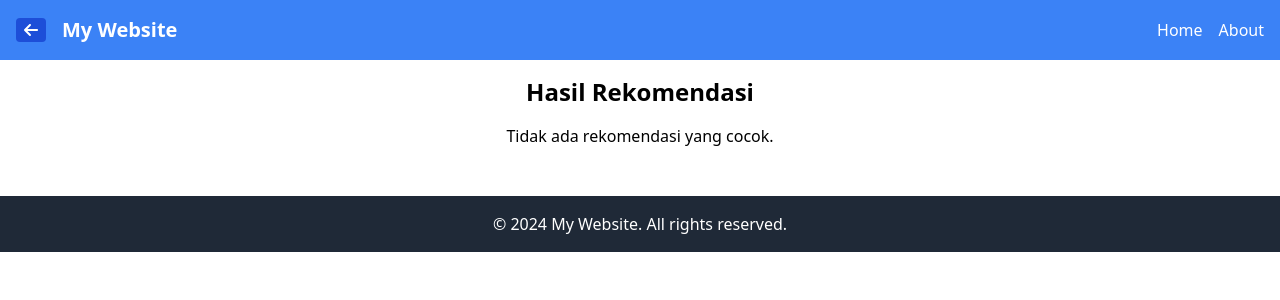
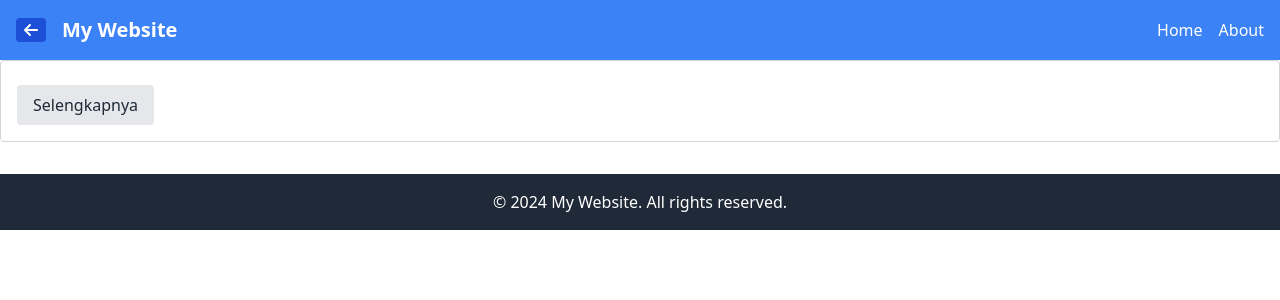
Before and after one commit to Banendra17/Rekom, a React (Create React App) app in the folder feapp/: page /resulttest in a window 1280 px wide. Shown: the top 300 px of the page. Built offline with nearby package versions, Linux system fonts and the light colour scheme.

Commit message:
fix result test

```diff
--- a/feapp/src/components/InputTest.jsx
+++ b/feapp/src/components/InputTest.jsx
@@ -15,7 +15,7 @@ const InputForm = () => {
       });
 
       // Arahkan ke halaman hasil dan kirim data rekomendasi melalui state
-      navigate('/resulttest', { state: { recommendations: response.data } });
+      navigate('/resultpages', { state: { recommendations: response.data } });
     } catch (error) {
       console.error('Error fetching recommendations:', error);
     }
--- a/feapp/src/components/ResultTest.jsx
+++ b/feapp/src/components/ResultTest.jsx
@@ -1,26 +1,27 @@
+// src/components/ResultItem.jsx
+
 import React from 'react';
-import { useLocation } from 'react-router-dom';
+import { useNavigate } from 'react-router-dom';
 
-const Result = () => {
-  // Mengambil rekomendasi yang dikirim melalui state
-  const location = useLocation();
-  const { recommendations } = location.state || { recommendations: [] };
+const ResultItem = ({ title, description }) => {
+  const navigate = useNavigate();
+
+  const handleDetailsClick = () => {
+    navigate('/detail');
+  };
 
   return (
-    <div className="flex flex-col items-center p-4">
-      <h2 className="text-2xl font-bold mb-4">Hasil Rekomendasi</h2>
-      {recommendations.length > 0 ? (
-        recommendations.map((rec, index) => (
-          <div key={index} className="p-4 mb-4 bg-gray-100 rounded-lg border border-gray-300">
-            <h3 className="text-lg font-semibold">{rec.Place_Name}</h3>
-            <p>Skor Kesamaan: {rec.Similarity_Score.toFixed(4)}</p>
-          </div>
-        ))
-      ) : (
-        <p>Tidak ada rekomendasi yang cocok.</p>
-      )}
+    <div className="mb-4 p-4 border border-gray-300 rounded">
+      <h3 className="text-xl font-semibold">{title}</h3>
+      <p className="text-lg text-gray-700">{description}</p>
+      <button
+        className="mt-2 px-4 py-2 bg-gray-200 text-gray-800 rounded hover:bg-gray-300"
+        onClick={handleDetailsClick}
+      >
+        Selengkapnya
+      </button>
     </div>
   );
 };
 
-export default Result;
+export default ResultItem;
```
